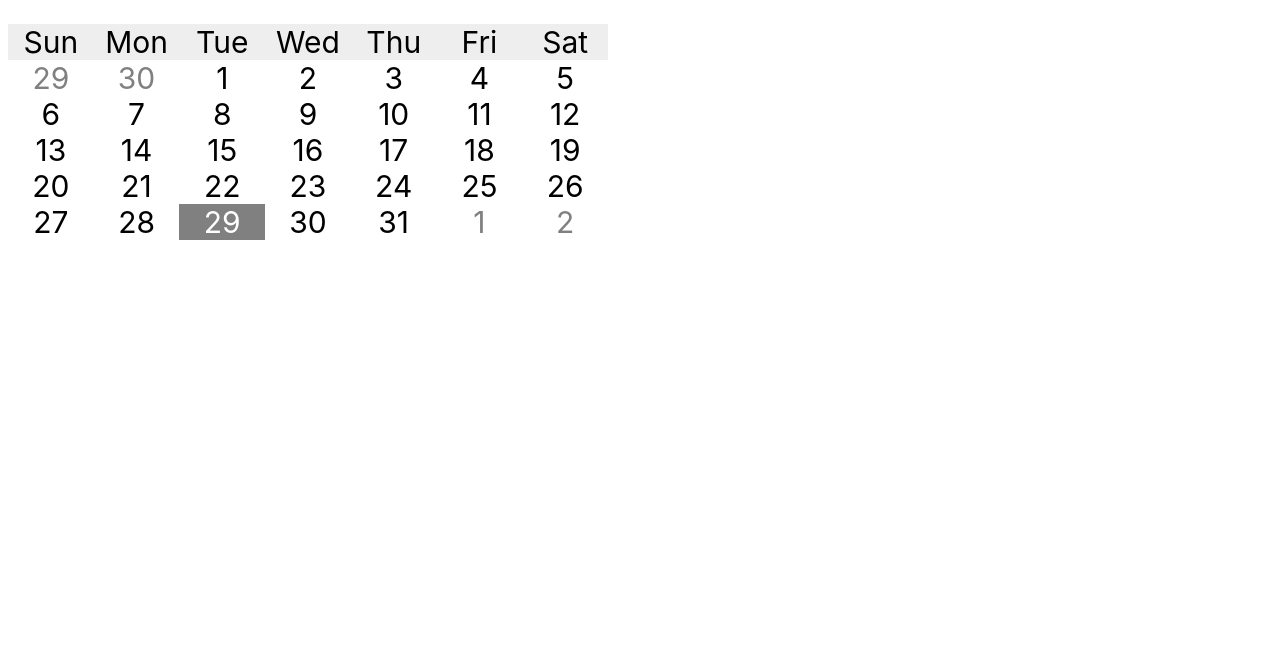
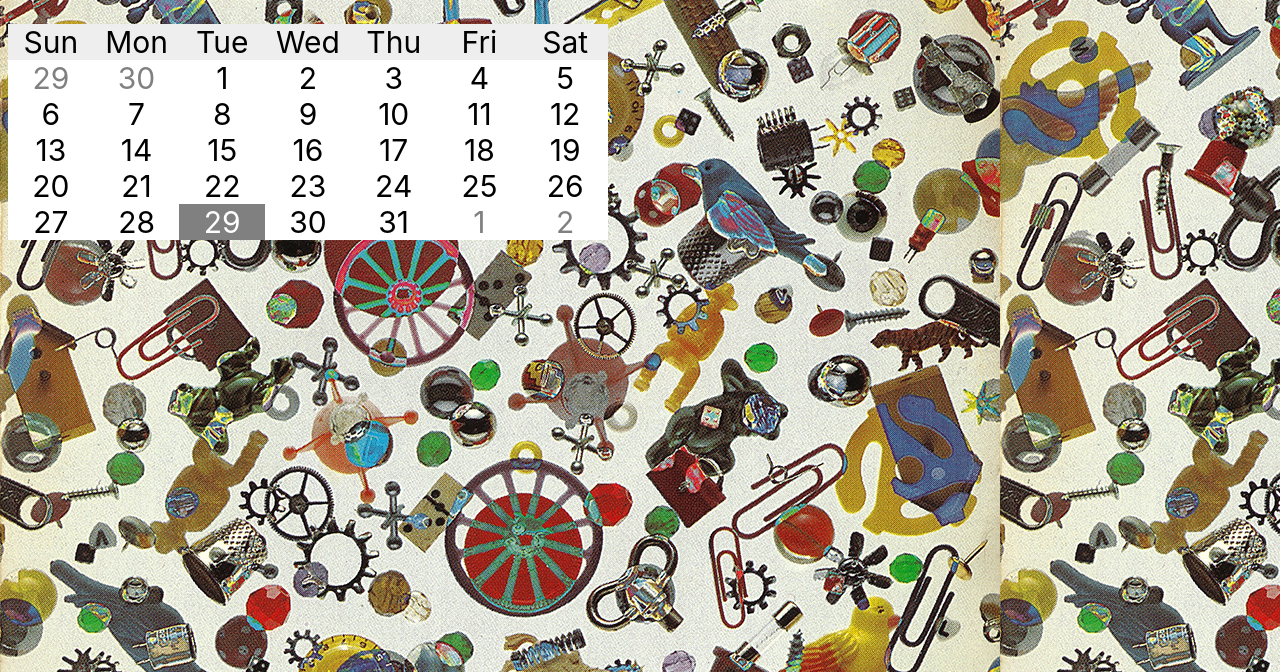
Before and after one commit to emceeaich/7-calendar-cafe, a plain HTML site: page index.html in a window 1280 px wide. Shown: the part 128-800 px from the top of the page. Drawn offline with Linux system fonts and the light colour scheme.

Commit message:
update with background image

```diff
--- a/index.html
+++ b/index.html
@@ -6,6 +6,7 @@
     <meta name="viewport" content="width=device-width, initial-scale=1" />
     <style>
       .calendar {
+        background-color: white;
         display: grid;
         grid-template-columns: repeat(7, 1fr);
       }
@@ -36,6 +37,8 @@
         text-align: center;
       }
       body {
+        background-image: url('background.jpg');
+        background-repeat: none;
         font-family: -apple-system, BlinkMacSystemFont, "Segoe UI", Roboto,
           Helvetica, Arial, sans-serif, "Apple Color Emoji", "Segoe UI Emoji",
           "Segoe UI Symbol";
```
Also changed, not shown: background.jpg (added), 1 other file.
